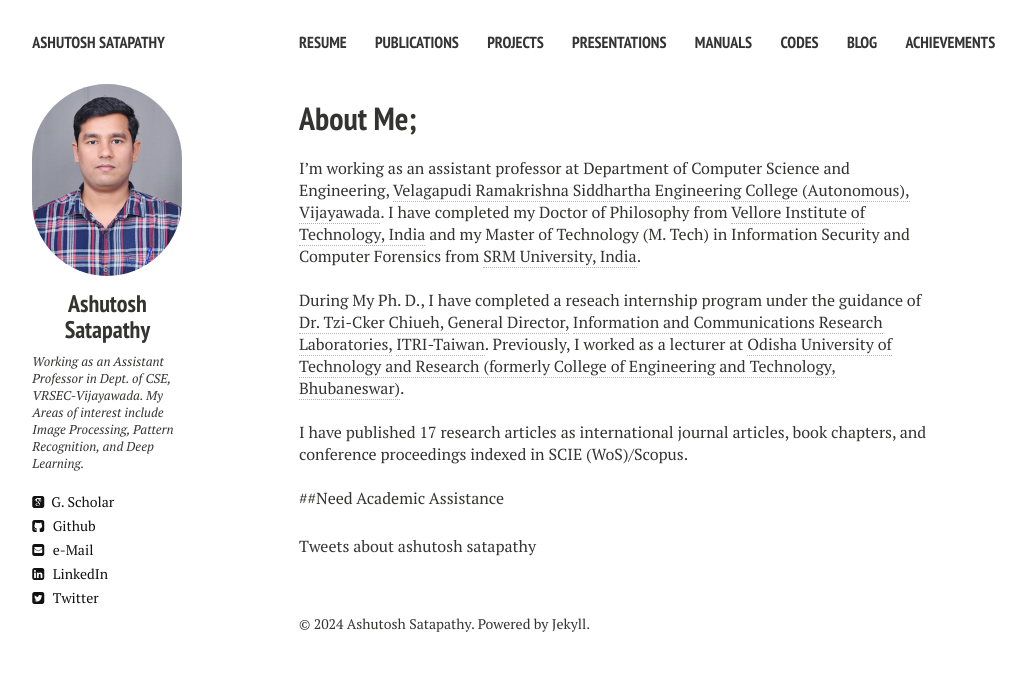
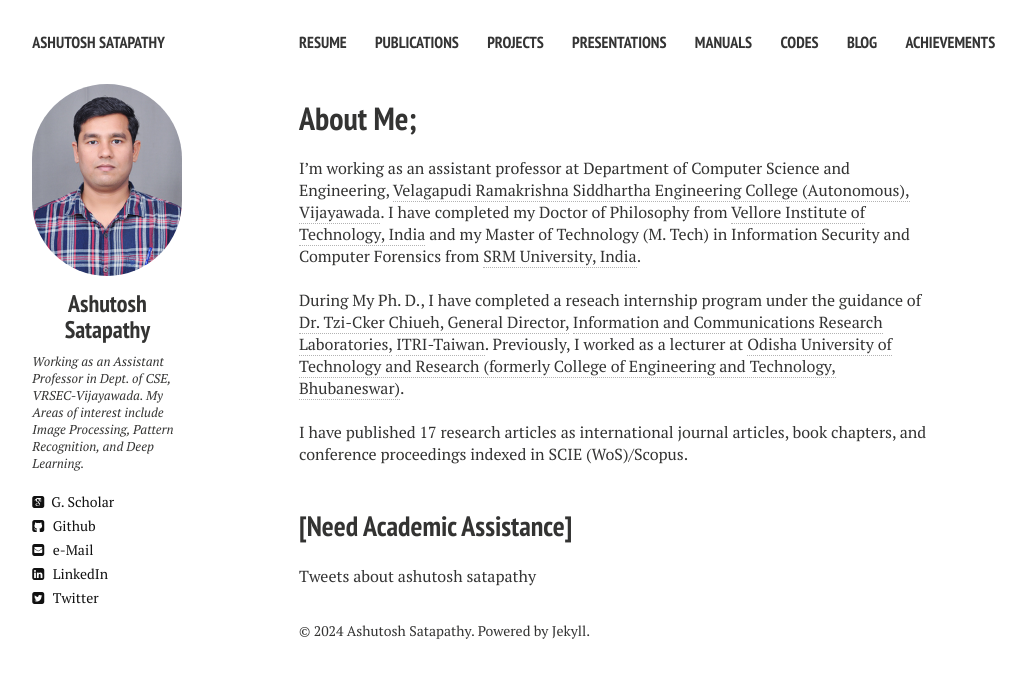
Before and after one commit to ashutoshsatapathy1990/ashutoshsatapathy1990.github.io, a Jekyll site: the page built from index.md, in a window 1280 px wide. Shown: the top 678 px of the page, without its empty margins (21-1047 px from the left). Built offline with Jekyll 4.4.1, drawn with Linux system fonts in a browser that asks for light colours; nearby versions of some CDN libraries; comment, search, counter and statistics services are not loaded.

```diff
--- a/index.md
+++ b/index.md
@@ -16,4 +16,4 @@ During My Ph. D., I have completed a reseach internship program under the guidan
 I have published 17 research articles as international journal articles, book chapters, and conference proceedings indexed in SCIE (WoS)/Scopus.
 <br />
 <br />
-##Need Academic Assistance
+## [Need Academic Assistance]
```
